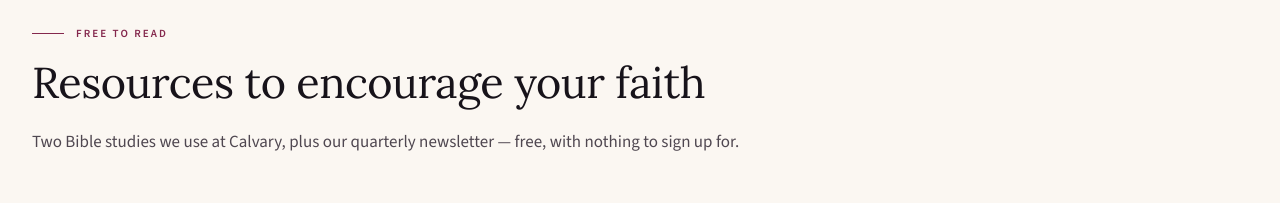
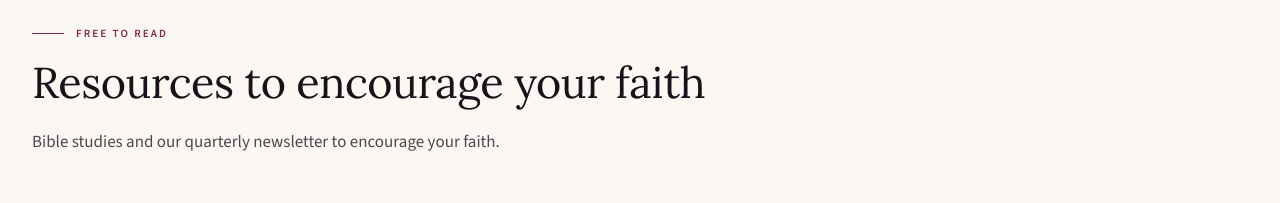
Before and after one commit to edesent/calvarybaptistnews-redesign, a Next.js app: page / in a window 1280 px wide. Shown: the part 8980-9183 px from the top of the page. Built offline with nearby package versions, Linux system fonts and the light colour scheme.

Commit message:
Correct service times and resource descriptions

```diff
--- a/src/app/page.tsx
+++ b/src/app/page.tsx
@@ -493,7 +493,7 @@ export default function HomePage() {
           <Heading
             eyebrow="Free to Read"
             title="Resources to encourage your faith"
-            lead="Two Bible studies we use at Calvary, plus our quarterly newsletter — free, with nothing to sign up for."
+            lead="Bible studies and our quarterly newsletter to encourage your faith."
           />
         </Reveal>
 
```
